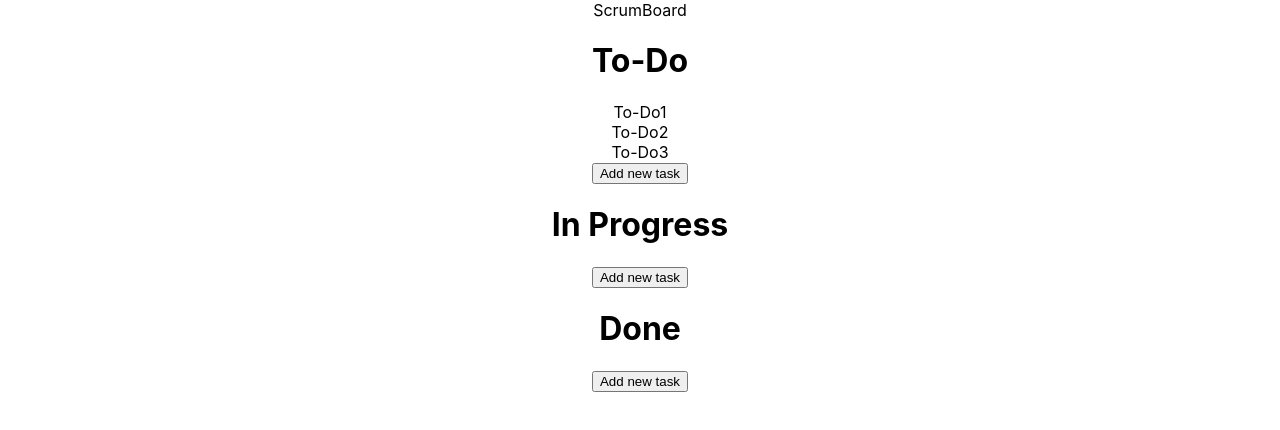
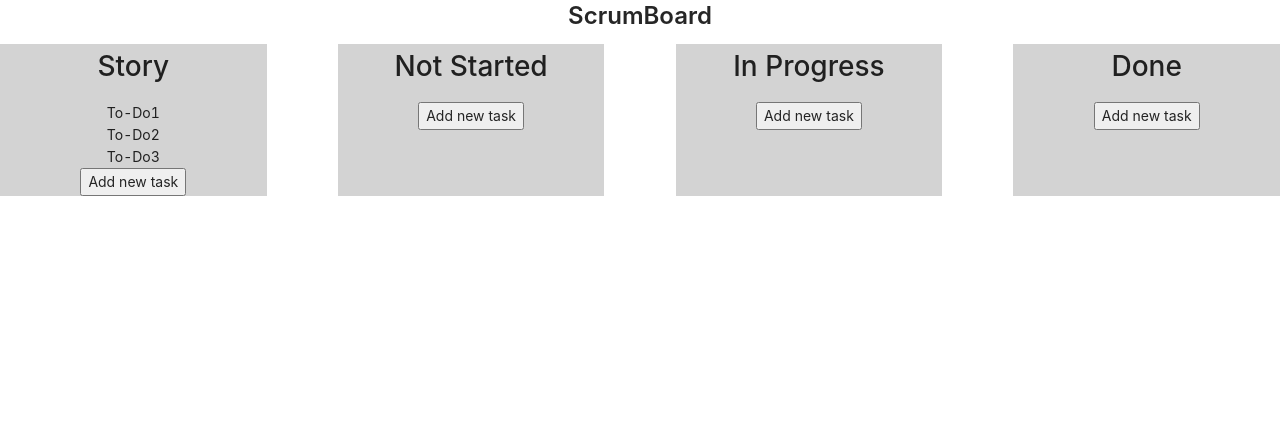
Before and after one commit to tkaur6494/scrum-board, a React (Create React App) app: page / in a window 1280 px wide. Shown: the top 430 px of the page. Built offline with nearby package versions, Linux system fonts and the light colour scheme.

Commit message:
ScrumBoard UI
1. Added rows and columns from antd to display the status lists properly

```diff
--- a/src/Components/ScrumBoard.js
+++ b/src/Components/ScrumBoard.js
@@ -1,52 +1,71 @@
-import React,{useState,useEffect} from 'react'
-import { v4 as uuidv4 } from 'uuid'
-import StatusList from './StatusList'
+import React, { useState, useEffect } from "react";
+import { v4 as uuidv4 } from "uuid";
+import StatusList from "./StatusList";
+import { Layout, Row, Col, Typography } from "antd";
+import "antd/dist/antd.css";
 
+const { Content } = Layout;
+
+const { Title } = Typography;
 
 const data = {
-    [uuidv4()]:{
-        title:"To-Do",
-        tasks:[{
-            id:uuidv4(),
-            content:"To-Do1"
-        },{
-            id:uuidv4(),
-            content:"To-Do2"
-        },{
-            id:uuidv4(),
-            content:"To-Do3"
-        }]
-    },
-    [uuidv4()]:{
-        title:"In Progress",
-        tasks:[]
-    },
-    [uuidv4()]:{
-        title:"Done",
-        tasks:[]
-    }
-}
+  [uuidv4()]: {
+    title: "Story",
+    tasks: [
+      {
+        id: uuidv4(),
+        content: "To-Do1",
+      },
+      {
+        id: uuidv4(),
+        content: "To-Do2",
+      },
+      {
+        id: uuidv4(),
+        content: "To-Do3",
+      },
+    ],
+  },
+  [uuidv4()]: {
+    title: "Not Started",
+    tasks: [],
+  },
+  [uuidv4()]: {
+    title: "In Progress",
+    tasks: [],
+  },
+  [uuidv4()]: {
+    title: "Done",
+    tasks: [],
+  },
+};
+
+const ScrumBoard = () => {
+  const [completeTaskList, setCompleteTaskList] = useState({});
 
 
 
-const ScrumBoard = () =>  {
-    const [completeTaskList,setCompleteTaskList] = useState({})
+  useEffect(() => {
+    setCompleteTaskList(data);
+  }, []);
 
-    useEffect(()=>{
-        setCompleteTaskList(data)
-    },[])
+  return (
+    <Content>
+      <Row justify="center">
+        <Title level={3}>ScrumBoard</Title>
+      </Row>
 
-    return (
-        <div>
-            ScrumBoard
-            {
-                Object.keys(completeTaskList).map((listId)=>{
-                    return <StatusList key={listId} statusObj={completeTaskList[listId]}/>
-                })
-            }
+      <Row justify="space-between">
+        {Object.keys(completeTaskList).map((listId) => {
+          return (
+            <Col  span={5} key={listId} style={{ background: "lightgrey" }}>
+              <StatusList key={listId} statusObj={completeTaskList[listId]} />
+            </Col>
+          );
+        })}
+      </Row>
+    </Content>
+  );
+};
 
-        </div>
-    )
-}
-
-export default ScrumBoard
+export default ScrumBoard;
```
